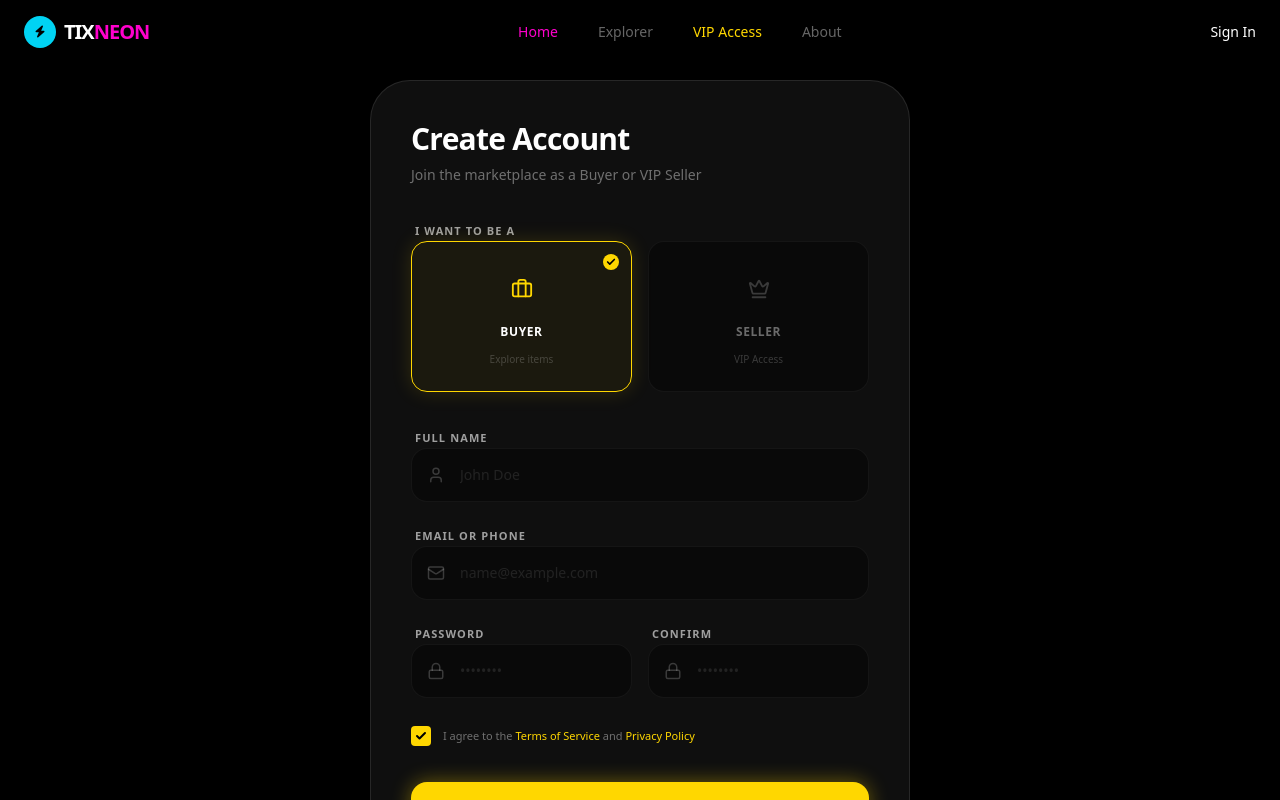
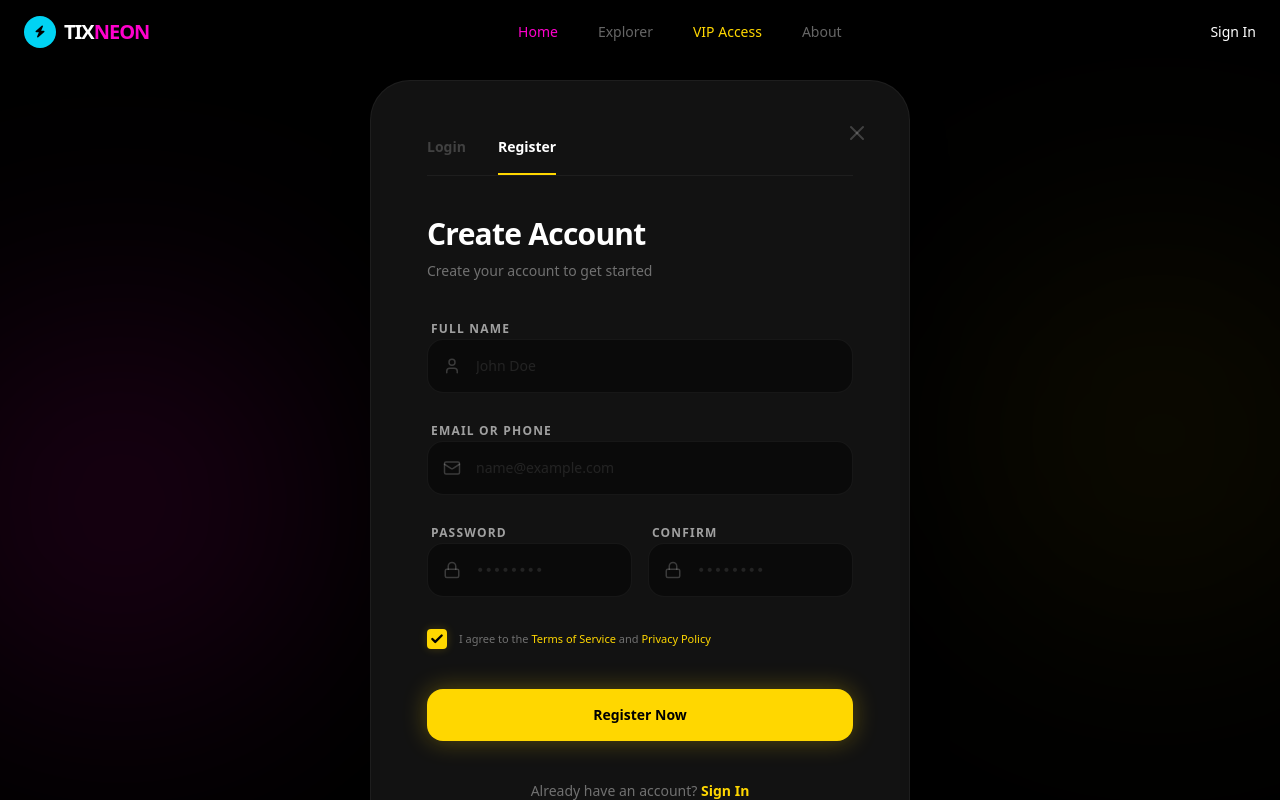
Before and after one commit to chilmi89/Neonix, a Next.js app: page /register in a window 1280 px wide. Shown: the top 800 px of the page. Built offline with nearby package versions, Linux system fonts and the light colour scheme.

Commit message:
ubah login & regiter
ubah login & regiter

```diff
--- a/src/app/(frontend)/_components/layout/NeonNavbar.tsx
+++ b/src/app/(frontend)/_components/layout/NeonNavbar.tsx
@@ -29,7 +29,7 @@ export function NeonNavbar() {
                 </Link>
 
                 <div className="hidden md:flex items-center gap-10">
-                    <Link href="#" className="text-sm font-medium text-neon-pink transition-all">Home</Link>
+                    <Link href="/" className="text-sm font-medium text-neon-pink transition-all">Home</Link>
                     <Link href="#" className="text-sm font-medium text-white/40 hover:text-white transition-all font-inter">Explorer</Link>
                     <Link href="#" className="text-sm font-medium text-neon-yellow hover:brightness-125 transition-all">VIP Access</Link>
                     <Link href="#" className="text-sm font-medium text-white/40 hover:text-white transition-all font-inter">About</Link>
--- a/src/app/(frontend)/login/page.tsx
+++ b/src/app/(frontend)/login/page.tsx
@@ -5,16 +5,19 @@ import { useState } from "react";
 import { NeonNavbar } from "@/app/(frontend)/_components/layout/NeonNavbar";
 import { NeonFooter } from "@/app/(frontend)/_components/layout/NeonFooter";
 import { motion } from "framer-motion";
-import { Mail, Lock, Eye, EyeOff } from "lucide-react";
+import { Mail, Lock, Eye, EyeOff, X } from "lucide-react";
 
 export default function LoginPage() {
     const [showPassword, setShowPassword] = useState(false);
 
     return (
-        <div className="min-h-screen bg-[#000000] text-white font-inter flex flex-col">
+        <div className="min-h-screen bg-[#000000] text-white font-inter flex flex-col relative">
+            {/* Modal Backdrop Overlay */}
+            <div className="fixed inset-0 bg-black/60 backdrop-blur-sm z-40" />
+
             <NeonNavbar />
 
-            <main className="flex-1 flex items-center justify-center py-20 px-6 relative overflow-hidden">
+            <main className="flex-1 flex items-center justify-center py-20 px-6 relative z-50 overflow-hidden">
                 {/* Background Decor */}
                 <div className="absolute top-1/4 -left-20 w-[400px] h-[400px] bg-neon-pink/10 blur-[120px] rounded-full -z-10" />
                 <div className="absolute bottom-1/4 -right-20 w-[400px] h-[400px] bg-neon-cyan/5 blur-[120px] rounded-full -z-10" />
@@ -23,15 +26,30 @@ export default function LoginPage() {
                     initial={{ opacity: 0, scale: 0.95 }}
                     animate={{ opacity: 1, scale: 1 }}
                     transition={{ duration: 0.5 }}
-                    className="w-full max-w-[480px] bg-[#0F0F0F] border border-white/10 rounded-[2.5rem] p-10 md:p-12 shadow-2xl relative z-10"
+                    className="w-full max-w-[480px] bg-[#121212] border border-white/[0.05] rounded-[2.5rem] p-10 md:p-12 shadow-2xl relative"
                 >
-                    <div className="space-y-2 mb-10">
+                    {/* Close Button */}
+                    <Link href="/" className="absolute top-8 right-8 text-white/20 hover:text-white transition-colors p-2">
+                        <X size={24} />
+                    </Link>
+
+                    {/* Tab Switcher */}
+                    <div className="flex gap-8 mb-10 border-b border-white/5">
+                        <Link href="/login" className="pb-4 text-sm font-bold border-b-2 border-neon-pink text-white transition-all">
+                            Login
+                        </Link>
+                        <Link href="/register" className="pb-4 text-sm font-bold text-white/20 hover:text-white transition-all border-b-2 border-transparent">
+                            Register
+                        </Link>
+                    </div>
+
+                    <div className="space-y-2 mb-8 text-left">
                         <h1 className="text-3xl font-bold tracking-tight text-white">Welcome Back</h1>
                         <p className="text-white/40 text-sm">Enter your credentials to access your account</p>
                     </div>
 
                     <form className="space-y-6">
-                        <div className="space-y-2">
+                        <div className="space-y-2 text-left">
                             <label className="text-xs font-bold uppercase tracking-wider text-white/60 ml-1">Email or Phone</label>
                             <div className="relative group">
                                 <Mail className="absolute left-4 top-1/2 -translate-y-1/2 text-white/20 group-focus-within:text-neon-pink transition-colors" size={18} />
@@ -43,7 +61,7 @@ export default function LoginPage() {
                             </div>
                         </div>
 
-                        <div className="space-y-2 relative">
+                        <div className="space-y-2 relative text-left">
                             <label className="text-xs font-bold uppercase tracking-wider text-white/60 ml-1">Password</label>
                             <div className="relative group">
                                 <Lock className="absolute left-4 top-1/2 -translate-y-1/2 text-white/20 group-focus-within:text-neon-pink transition-colors" size={18} />
@@ -77,7 +95,7 @@ export default function LoginPage() {
                             <div className="w-full border-t border-white/5"></div>
                         </div>
                         <div className="relative flex justify-center text-xs uppercase">
-                            <span className="bg-[#0F0F0F] px-4 text-white/20 font-medium">Or continue with</span>
+                            <span className="bg-[#121212] px-4 text-white/20 font-medium">Or continue with</span>
                         </div>
                     </div>
 
@@ -91,13 +109,6 @@ export default function LoginPage() {
                             <span className="text-sm font-bold text-white/60 group-hover:text-white">Apple</span>
                         </button>
                     </div>
-
-                    <p className="text-center text-sm text-white/40 mt-10">
-                        Don't have an account?{" "}
-                        <Link href="/register" className="text-[#FFD700] font-bold hover:brightness-125 transition-all">
-                            Register
-                        </Link>
-                    </p>
                 </motion.div>
             </main>
 
--- a/src/app/(frontend)/register/page.tsx
+++ b/src/app/(frontend)/register/page.tsx
@@ -5,160 +5,119 @@ import { useState } from "react";
 import { NeonNavbar } from "@/app/(frontend)/_components/layout/NeonNavbar";
 import { NeonFooter } from "@/app/(frontend)/_components/layout/NeonFooter";
 import { motion } from "framer-motion";
-import { User, Mail, Lock, Briefcase, Crown, Check } from "lucide-react";
-import { cn } from "@/lib/utils";
+import { User, Mail, Lock, Check, Eye, EyeOff, X } from "lucide-react";
 
 export default function RegisterPage() {
-    const [role, setRole] = useState<"buyer" | "seller">("buyer");
+    const [showPassword, setShowPassword] = useState(false);
 
     return (
-        <div className="min-h-screen bg-[#000000] text-white font-inter flex flex-col">
+        <div className="min-h-screen bg-[#000000] text-white font-inter flex flex-col relative">
+            {/* Modal Backdrop Overlay */}
+            <div className="fixed inset-0 bg-black/60 backdrop-blur-sm z-40" />
+
             <NeonNavbar />
 
-            <main className="flex-1 flex items-center justify-center py-20 px-6 relative overflow-hidden">
+            <main className="flex-1 flex items-center justify-center py-20 px-6 relative z-50 overflow-hidden">
                 {/* Background Decor */}
                 <div className="absolute top-1/4 -right-20 w-[400px] h-[400px] bg-neon-yellow/5 blur-[120px] rounded-full -z-10" />
                 <div className="absolute bottom-1/4 -left-20 w-[400px] h-[400px] bg-neon-pink/10 blur-[120px] rounded-full -z-10" />
 
                 <motion.div
-                    initial={{ opacity: 0, y: 20 }}
-                    animate={{ opacity: 1, y: 0 }}
+                    initial={{ opacity: 0, scale: 0.95 }}
+                    animate={{ opacity: 1, scale: 1 }}
                     transition={{ duration: 0.5 }}
-                    className="w-full max-w-[540px] bg-[#0F0F0F] border border-white/10 rounded-[2.5rem] p-10 shadow-2xl relative z-10"
+                    className="w-full max-w-[540px] bg-[#121212] border border-white/[0.05] rounded-[2.5rem] p-10 md:p-14 shadow-2xl relative"
                 >
+                    {/* Close Button */}
+                    <Link href="/" className="absolute top-8 right-8 text-white/20 hover:text-white transition-colors p-2">
+                        <X size={24} />
+                    </Link>
+
+                    {/* Tab Switcher */}
+                    <div className="flex gap-8 mb-10 border-b border-white/5">
+                        <Link href="/login" className="pb-4 text-sm font-bold text-white/20 hover:text-white transition-all border-b-2 border-transparent">
+                            Login
+                        </Link>
+                        <Link href="/register" className="pb-4 text-sm font-bold border-b-2 border-[#FFD700] text-white transition-all">
+                            Register
+                        </Link>
+                    </div>
+
                     <div className="space-y-2 mb-8 text-left">
                         <h1 className="text-3xl font-bold tracking-tight text-white">Create Account</h1>
-                        <p className="text-white/40 text-sm font-medium">Join the marketplace as a Buyer or VIP Seller</p>
+                        <p className="text-white/40 text-sm font-medium leading-relaxed">Create your account to get started</p>
                     </div>
 
-                    {/* Role Selection */}
-                    <div className="mb-8 space-y-3">
-                        <label className="text-[11px] font-bold uppercase tracking-widest text-white/60 ml-1">I want to be a</label>
-                        <div className="grid grid-cols-2 gap-4">
-                            <button
-                                onClick={() => setRole("buyer")}
-                                className={cn(
-                                    "relative flex flex-col items-center gap-3 p-6 rounded-2xl border transition-all duration-300",
-                                    role === "buyer"
-                                        ? "bg-neon-yellow/5 border-neon-yellow shadow-[0_0_20px_rgba(255,215,0,0.15)]"
-                                        : "bg-black/40 border-white/5 hover:border-white/10"
-                                )}
-                            >
-                                <div className={cn(
-                                    "p-3 rounded-full transition-colors",
-                                    role === "buyer" ? "text-neon-yellow" : "text-white/20"
-                                )}>
-                                    <Briefcase size={22} />
-                                </div>
-                                <span className={cn(
-                                    "text-xs font-bold uppercase tracking-wider",
-                                    role === "buyer" ? "text-white" : "text-white/40"
-                                )}>Buyer</span>
-                                <p className="text-[10px] text-white/20 font-medium">Explore items</p>
-                                {role === "buyer" && (
-                                    <div className="absolute top-3 right-3 text-neon-yellow">
-                                        <div className="w-4 h-4 rounded-full bg-neon-yellow flex items-center justify-center">
-                                            <Check size={10} className="text-black stroke-[4]" />
-                                        </div>
-                                    </div>
-                                )}
-                            </button>
-
-                            <button
-                                onClick={() => setRole("seller")}
-                                className={cn(
-                                    "relative flex flex-col items-center gap-3 p-6 rounded-2xl border transition-all duration-300",
-                                    role === "seller"
-                                        ? "bg-neon-yellow/5 border-neon-yellow shadow-[0_0_20px_rgba(255,215,0,0.15)]"
-                                        : "bg-black/40 border-white/5 hover:border-white/10"
-                                )}
-                            >
-                                <div className={cn(
-                                    "p-3 rounded-full transition-colors",
-                                    role === "seller" ? "text-neon-yellow" : "text-white/20"
-                                )}>
-                                    <Crown size={22} />
-                                </div>
-                                <span className={cn(
-                                    "text-xs font-bold uppercase tracking-wider",
-                                    role === "seller" ? "text-white" : "text-white/40"
-                                )}>Seller</span>
-                                <p className="text-[10px] text-white/20 font-medium">VIP Access</p>
-                                {role === "seller" && (
-                                    <div className="absolute top-3 right-3 text-neon-yellow">
-                                        <div className="w-4 h-4 rounded-full bg-neon-yellow flex items-center justify-center">
-                                            <Check size={10} className="text-black stroke-[4]" />
-                                        </div>
-                                    </div>
-                                )}
-                            </button>
-                        </div>
-                    </div>
-
-                    <form className="space-y-5">
-                        <div className="space-y-2">
-                            <label className="text-[11px] font-bold uppercase tracking-widest text-white/60 ml-1">Full Name</label>
+                    <form className="space-y-6">
+                        {/* Full Name */}
+                        <div className="space-y-2 text-left">
+                            <label className="text-xs font-bold uppercase tracking-widest text-white/60 ml-1 font-inter">Full Name</label>
                             <div className="relative group">
-                                <User className="absolute left-4 top-1/2 -translate-y-1/2 text-white/20 group-focus-within:text-neon-yellow transition-colors" size={18} />
+                                <User className="absolute left-4 top-1/2 -translate-y-1/2 text-white/20 group-focus-within:text-[#FFD700] transition-colors" size={18} />
                                 <input
                                     type="text"
                                     placeholder="John Doe"
-                                    className="w-full bg-black/40 border border-white/5 rounded-2xl py-4 pl-12 pr-4 text-sm text-white outline-none focus:border-neon-yellow/50 focus:bg-black/60 transition-all placeholder:text-white/10"
+                                    className="w-full bg-black/40 border border-white/5 rounded-2xl py-4 pl-12 pr-4 text-sm text-white outline-none focus:border-[#FFD700]/50 focus:bg-black/60 transition-all placeholder:text-white/10"
                                 />
                             </div>
                         </div>
 
-                        <div className="space-y-2">
-                            <label className="text-[11px] font-bold uppercase tracking-widest text-white/60 ml-1">Email or Phone</label>
+                        {/* Email or Phone */}
+                        <div className="space-y-2 text-left">
+                            <label className="text-xs font-bold uppercase tracking-widest text-white/60 ml-1 font-inter">Email or Phone</label>
                             <div className="relative group">
-                                <Mail className="absolute left-4 top-1/2 -translate-y-1/2 text-white/20 group-focus-within:text-neon-yellow transition-colors" size={18} />
+                                <Mail className="absolute left-4 top-1/2 -translate-y-1/2 text-white/20 group-focus-within:text-[#FFD700] transition-colors" size={18} />
                                 <input
                                     type="text"
                                     placeholder="name@example.com"
-                                    className="w-full bg-black/40 border border-white/5 rounded-2xl py-4 pl-12 pr-4 text-sm text-white outline-none focus:border-neon-yellow/50 focus:bg-black/60 transition-all placeholder:text-white/10"
+                                    className="w-full bg-black/40 border border-white/5 rounded-2xl py-4 pl-12 pr-4 text-sm text-white outline-none focus:border-[#FFD700]/50 focus:bg-black/60 transition-all placeholder:text-white/10"
                                 />
                             </div>
                         </div>
 
+                        {/* Password Grid */}
                         <div className="grid grid-cols-2 gap-4">
-                            <div className="space-y-2">
-                                <label className="text-[11px] font-bold uppercase tracking-widest text-white/60 ml-1">Password</label>
+                            <div className="space-y-2 text-left">
+                                <label className="text-xs font-bold uppercase tracking-widest text-white/60 ml-1 font-inter">Password</label>
                                 <div className="relative group">
-                                    <Lock className="absolute left-4 top-1/2 -translate-y-1/2 text-white/20 group-focus-within:text-neon-yellow transition-colors" size={18} />
+                                    <Lock className="absolute left-4 top-1/2 -translate-y-1/2 text-white/20 group-focus-within:text-[#FFD700] transition-colors" size={18} />
                                     <input
-                                        type="password"
+                                        type={showPassword ? "text" : "password"}
                                         placeholder="••••••••"
-                                        className="w-full bg-black/40 border border-white/5 rounded-2xl py-4 pl-12 pr-4 text-sm text-white outline-none focus:border-neon-yellow/50 focus:bg-black/60 transition-all placeholder:text-white/10"
+                                        className="w-full bg-black/40 border border-white/5 rounded-2xl py-4 pl-12 pr-4 text-sm text-white outline-none focus:border-[#FFD700]/50 focus:bg-black/60 transition-all placeholder:text-white/10 font-mono"
                                     />
                                 </div>
                             </div>
-                            <div className="space-y-2">
-                                <label className="text-[11px] font-bold uppercase tracking-widest text-white/60 ml-1">Confirm</label>
+                            <div className="space-y-2 text-left">
+                                <label className="text-xs font-bold uppercase tracking-widest text-white/60 ml-1 font-inter">Confirm</label>
                                 <div className="relative group">
-                                    <Lock className="absolute left-4 top-1/2 -translate-y-1/2 text-white/20 group-focus-within:text-neon-yellow transition-colors" size={18} />
+                                    <Lock className="absolute left-4 top-1/2 -translate-y-1/2 text-white/20 group-focus-within:text-[#FFD700] transition-colors" size={18} />
                                     <input
-                                        type="password"
+                                        type={showPassword ? "text" : "password"}
                                         placeholder="••••••••"
-                                        className="w-full bg-black/40 border border-white/5 rounded-2xl py-4 pl-12 pr-4 text-sm text-white outline-none focus:border-neon-yellow/50 focus:bg-black/60 transition-all placeholder:text-white/10"
+                                        className="w-full bg-black/40 border border-white/5 rounded-2xl py-4 pl-12 pr-4 text-sm text-white outline-none focus:border-[#FFD700]/50 focus:bg-black/60 transition-all placeholder:text-white/10 font-mono"
                                     />
                                 </div>
                             </div>
                         </div>
 
-                        <div className="flex items-center gap-3 pt-2">
-                            <button type="button" className="w-5 h-5 rounded bg-neon-yellow flex items-center justify-center">
-                                <Check size={12} className="text-black stroke-[4]" />
-                            </button>
-                            <p className="text-[11px] font-medium text-white/40">
-                                I agree to the <Link href="#" className="text-neon-yellow hover:underline">Terms of Service</Link> and <Link href="#" className="text-neon-yellow hover:underline">Privacy Policy</Link>
+                        {/* Terms Checkbox */}
+                        <div className="flex items-center gap-3 pt-2 group cursor-pointer">
+                            <div className="w-5 h-5 rounded bg-[#FFD700] flex items-center justify-center transition-transform group-active:scale-95 shadow-[0_0_10px_rgba(255,215,0,0.2)]">
+                                <Check size={14} className="text-black stroke-[4]" />
+                            </div>
+                            <p className="text-[11px] font-medium text-white/40 leading-none font-inter">
+                                I agree to the <Link href="#" className="text-[#FFD700] hover:underline transition-all">Terms of Service</Link> and <Link href="#" className="text-[#FFD700] hover:underline transition-all">Privacy Policy</Link>
                             </p>
                         </div>
 
-                        <button className="w-full bg-[#FFD700] text-black font-bold py-4 rounded-2xl shadow-[0_0_20px_rgba(255,215,0,0.4)] hover:shadow-[0_0_30px_rgba(255,215,0,0.6)] hover:brightness-110 transition-all mt-4 uppercase tracking-wider text-xs">
+                        {/* Register Button */}
+                        <button className="w-full bg-[#FFD700] text-black font-bold py-4 rounded-2xl shadow-[0_0_25px_rgba(255,215,0,0.3)] hover:shadow-[0_0_35px_rgba(255,215,0,0.5)] hover:brightness-110 transition-all mt-4 text-sm active:scale-[0.98] font-inter">
                             Register Now
                         </button>
                     </form>
 
+                    {/* Footer Link */}
                     <p className="text-center text-sm text-white/40 mt-10">
                         Already have an account?{" "}
                         <Link href="/login" className="text-[#FFD700] font-bold hover:brightness-125 transition-all">
```
